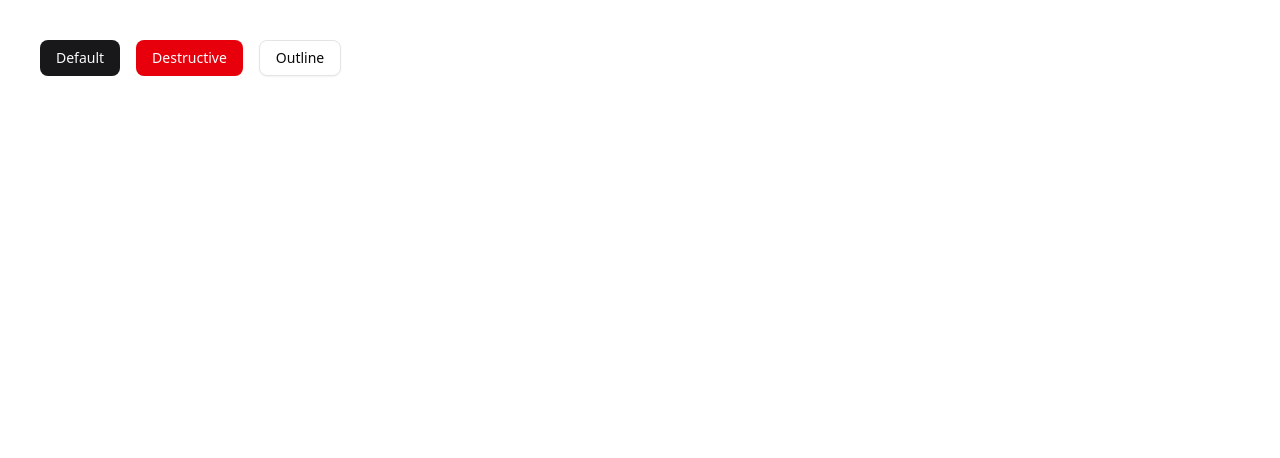
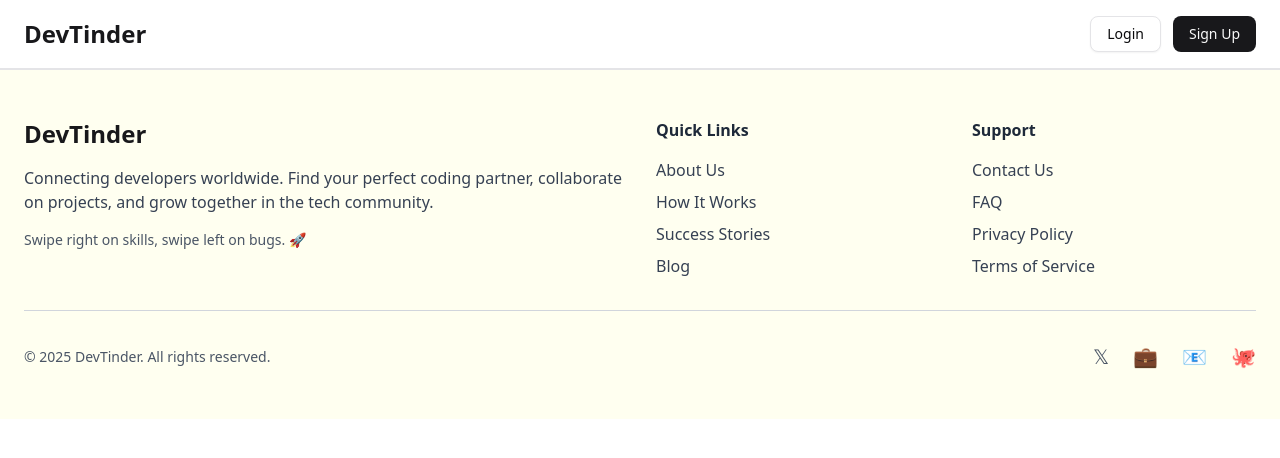
Before and after one commit to devvarth6565/devTinderWeb, a React (Vite) app: page / in a window 1280 px wide. Shown: the top 458 px of the page. Built offline with nearby package versions, Linux system fonts and the light colour scheme.

Commit message:
done routing

```diff
--- a/package.json
+++ b/package.json
@@ -17,6 +17,8 @@
     "lucide-react": "^0.562.0",
     "react": "^19.2.0",
     "react-dom": "^19.2.0",
+    "react-router": "^7.11.0",
+    "react-router-dom": "^7.11.0",
     "tailwind-merge": "^3.4.0",
     "tailwindcss": "^4.1.18"
   },
--- a/src/App.jsx
+++ b/src/App.jsx
@@ -1,11 +1,22 @@
-import { Button } from "@/components/ui/button"
+import Body from "./Body";
+import NavBar from "./NaveBar"
+import { BrowserRouter, Routes, Route } from "react-router";
 
 export default function App() {
   return (
-    <div className="p-10 flex gap-4">
-      <Button>Default</Button>
-      <Button variant="destructive">Destructive</Button>
-      <Button variant="outline">Outline</Button>
-    </div>
+ <>
+  <BrowserRouter>
+    <Routes>
+    <Route path="/" element={<Body/>}>
+
+      <Route path="/login" element={<div>login Page</div>} />
+
+
+      </Route>
+    </Routes>
+  </BrowserRouter>
+
+
+ </>
   )
 }
--- /dev/null
+++ b/src/Body.jsx
@@ -0,0 +1,14 @@
+import { Outlet } from "react-router";
+import NavBar from "./NaveBar"
+import Footer from "./Footer";
+
+const Body = ()=>{
+    return(<>
+        <NavBar/>
+        <Outlet/>
+        <Footer/>
+        </>
+    )
+}
+
+export default Body;
--- /dev/null
+++ b/src/Footer.jsx
@@ -0,0 +1,66 @@
+const Footer = () => {
+    return (
+        <footer className="bg-[#FFFFF0] border-t mt-auto">
+            <div className="max-w-7xl mx-auto px-6 py-12">
+                <div className="grid grid-cols-1 md:grid-cols-4 gap-8">
+                    {/* Brand Section */}
+                    <div className="col-span-1 md:col-span-2">
+                        <h3 className="text-2xl font-bold text-primary mb-4">DevTinder</h3>
+                        <p className="text-gray-700 mb-4">
+                            Connecting developers worldwide. Find your perfect coding partner,
+                            collaborate on projects, and grow together in the tech community.
+                        </p>
+                        <p className="text-sm text-gray-600">
+                            Swipe right on skills, swipe left on bugs. 🚀
+                        </p>
+                    </div>
+
+                    {/* Quick Links */}
+                    <div>
+                        <h4 className="font-semibold mb-4 text-gray-800">Quick Links</h4>
+                        <ul className="space-y-2 text-gray-700">
+                            <li><a href="#" className="hover:text-primary transition">About Us</a></li>
+                            <li><a href="#" className="hover:text-primary transition">How It Works</a></li>
+                            <li><a href="#" className="hover:text-primary transition">Success Stories</a></li>
+                            <li><a href="#" className="hover:text-primary transition">Blog</a></li>
+                        </ul>
+                    </div>
+
+                    {/* Support */}
+                    <div>
+                        <h4 className="font-semibold mb-4 text-gray-800">Support</h4>
+                        <ul className="space-y-2 text-gray-700">
+                            <li><a href="#" className="hover:text-primary transition">Contact Us</a></li>
+                            <li><a href="#" className="hover:text-primary transition">FAQ</a></li>
+                            <li><a href="#" className="hover:text-primary transition">Privacy Policy</a></li>
+                            <li><a href="#" className="hover:text-primary transition">Terms of Service</a></li>
+                        </ul>
+                    </div>
+                </div>
+
+                {/* Bottom Bar */}
+                <div className="border-t border-gray-300 mt-8 pt-8 flex flex-col md:flex-row justify-between items-center">
+                    <p className="text-gray-600 text-sm">
+                        © {new Date().getFullYear()} DevTinder. All rights reserved.
+                    </p>
+                    <div className="flex gap-6 mt-4 md:mt-0">
+                        <a href="#" className="text-gray-600 hover:text-primary transition">
+                            <span className="text-xl">𝕏</span>
+                        </a>
+                        <a href="#" className="text-gray-600 hover:text-primary transition">
+                            <span className="text-xl">💼</span>
+                        </a>
+                        <a href="#" className="text-gray-600 hover:text-primary transition">
+                            <span className="text-xl">📧</span>
+                        </a>
+                        <a href="#" className="text-gray-600 hover:text-primary transition">
+                            <span className="text-xl">🐙</span>
+                        </a>
+                    </div>
+                </div>
+            </div>
+        </footer>
+    );
+};
+
+export default Footer;
--- /dev/null
+++ b/src/NaveBar.jsx
@@ -0,0 +1,19 @@
+
+import { Button } from "@/components/ui/button";
+
+const NavBar = () => {
+    return (
+        <nav className="flex items-center justify-between px-6 py-4 border-b">
+            <div className="text-2xl font-bold text-primary">
+                DevTinder
+            </div>
+            <div className="flex gap-3">
+                <Button variant="outline">Login</Button>
+                <Button>Sign Up</Button>
+            </div>
+        </nav>
+    );
+};
+
+
+export default NavBar;
```
Also changed, not shown: 1 other file (tests, documents, lock files or other folders).
